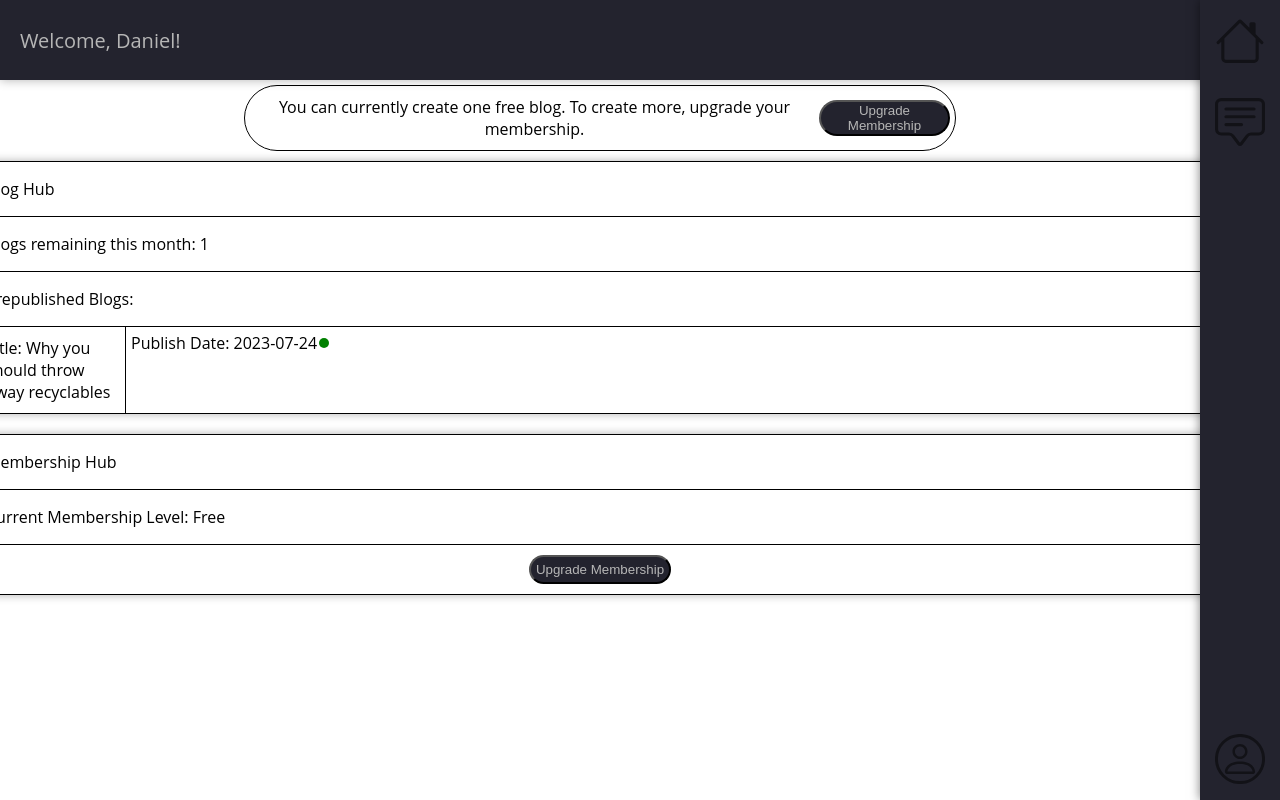
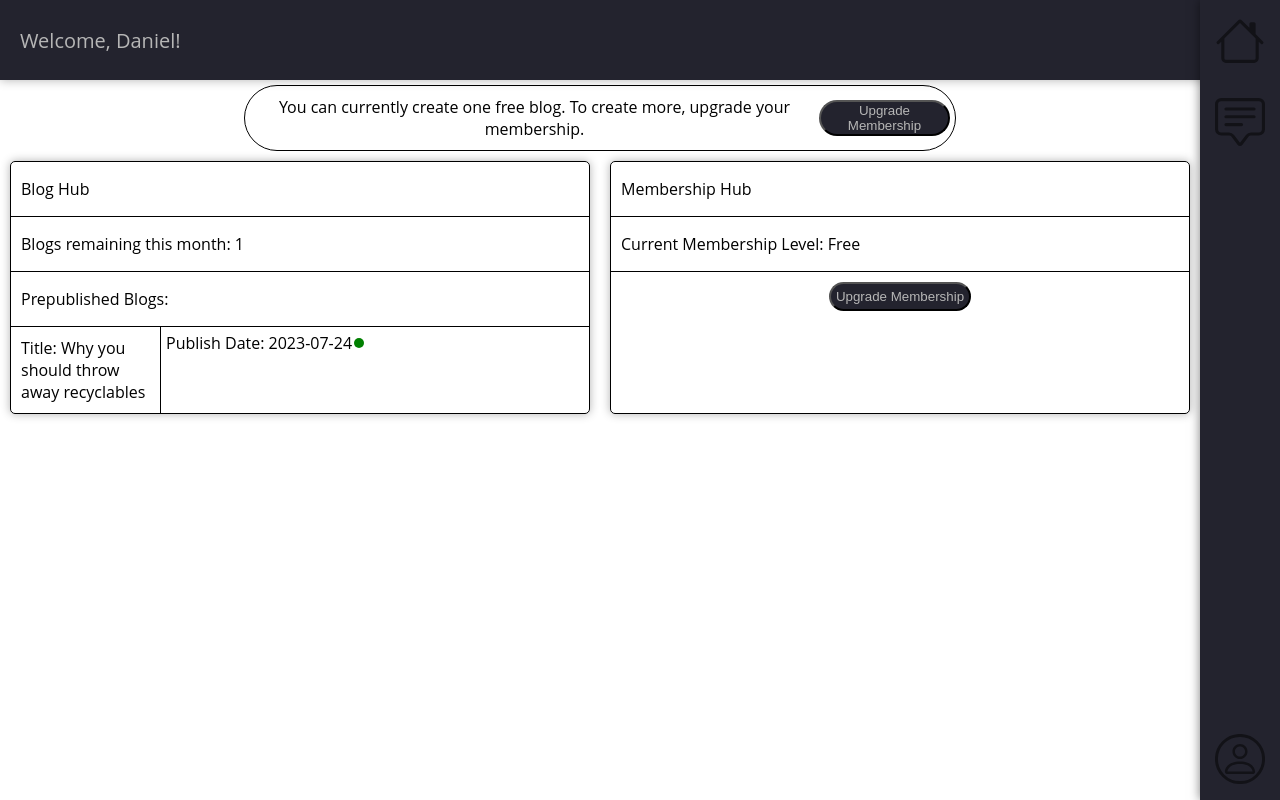
Before and after one commit to Dlang-max/AutomatedWordPressBlog, a Flask app: page /dashboard in a window 1280 px wide. Run offline with Flask 3, Linux system fonts and the light colour scheme; a user stored in the database is signed in.

Commit message:
fixing styles for the dashboard

```diff
--- a/Automated-Blog-v3.0/website/static/dashboardStyle.css
+++ b/Automated-Blog-v3.0/website/static/dashboardStyle.css
@@ -138,6 +138,7 @@
     border-top: 1px solid black;
     display: flex;
     justify-content: center;
+    align-items: center;
   }
 
   .membership-upgrade-container button{
@@ -163,4 +164,9 @@
     main{
         width: calc(100vw - 5rem);
     }
+
+    .info-container{
+        width: calc(100vw - 5rem);
+        flex-direction: row;
+    }
   }
```
